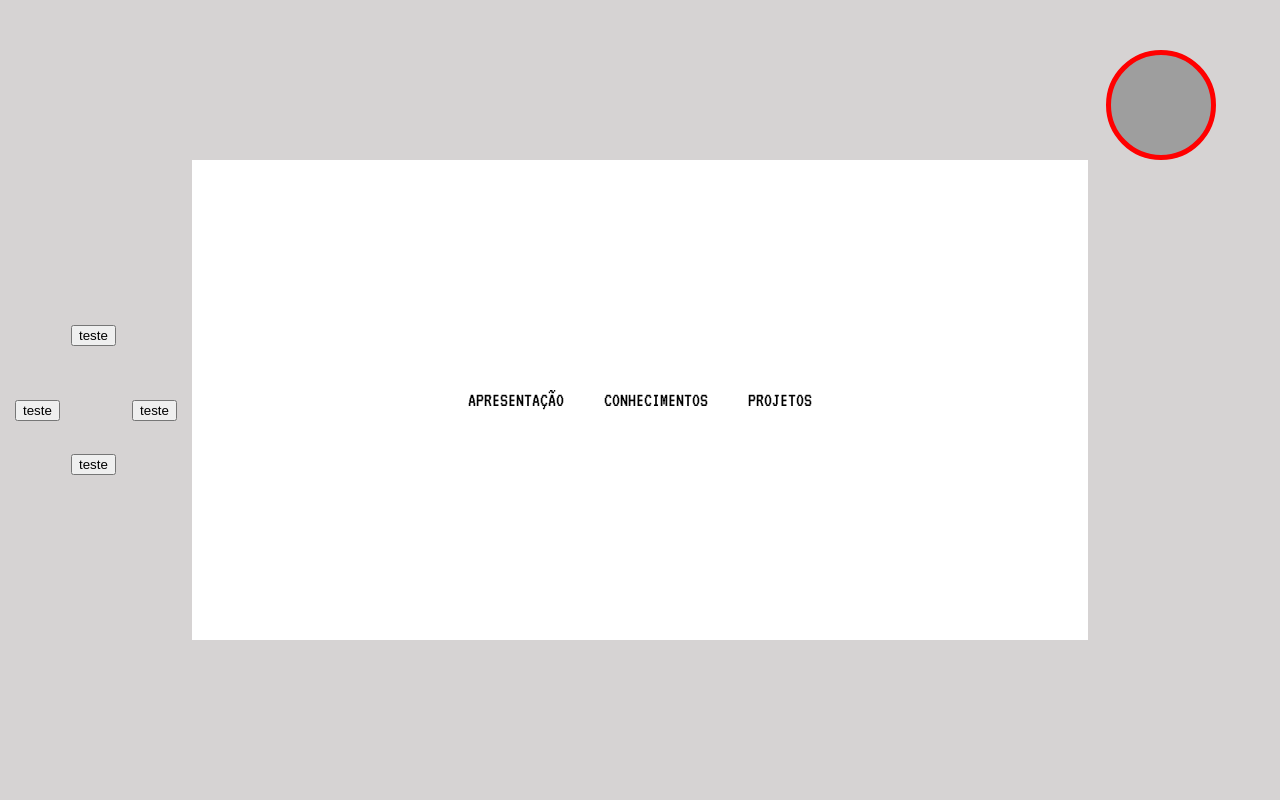
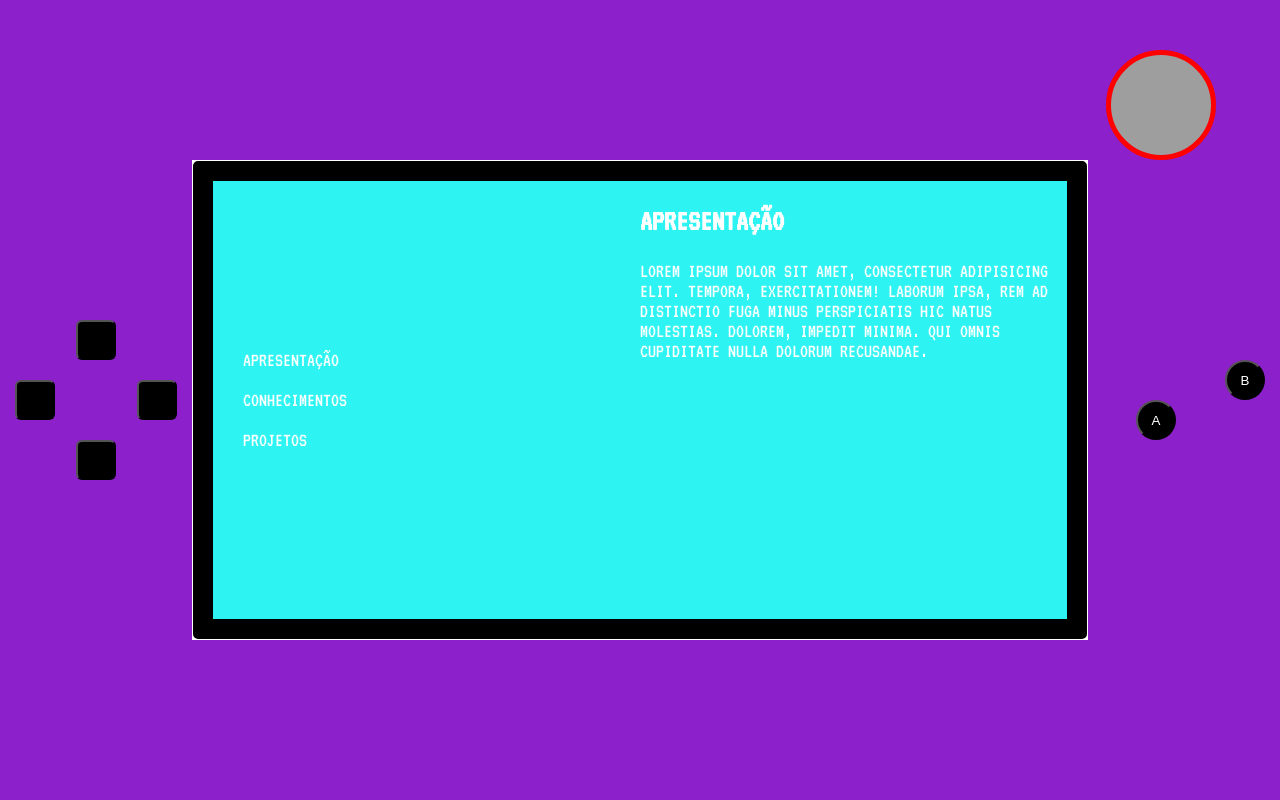
Before and after one commit to LeoSouza221/meu-site, a website: page index.html in a window 1280 px wide. Drawn offline with Linux system fonts and the light colour scheme; grey boxes are pictures that could not be loaded.

Commit message:
Ajustado posicoes

```diff
--- a/index.html
+++ b/index.html
@@ -4,7 +4,7 @@
     <meta charset="UTF-8">
     <meta name="viewport" content="width=device-width, initial-scale=1.0">
     <meta http-equiv="X-UA-Compatible" content="ie=edge">
-    <title>Apresentacao</title>
+    <title>Apresentação</title>
     <link rel="stylesheet" href="resources/css/style.css">
     <link href="https://fonts.googleapis.com/css?family=VT323&display=swap" rel="stylesheet">
 </head>
@@ -16,22 +16,17 @@
         </header>
         <div class="left-side">
             <div class="left-buttons">
-                <button class="left-button1">
-                    teste
+                <button class="left-button left-button1">
                 </button>
-                <button class="left-button2">
-                    teste
+                <button class="left-button left-button2">
                 </button>
-                <button class="left-button3">
-                    teste
+                <button class="left-button left-button3">
                 </button>
-                <button class="left-button4">
-                    teste
+                <button class="left-button left-button4">
                 </button>
             </div>
         </div>
         <main class="content">
-            <section class="my-apresentation">
             <nav class="toolbar">
                 <ul class="toolbar-items">
                     <li><a href="#apresentation">Apresentação</a></li>
@@ -39,14 +34,16 @@
                     <li><a href="#projects">Projetos</a></li>
                 </ul>
             </nav>
+            <section class="my-apresentation slides">
                 <div id="apresentation">
                     <h1>Apresentação</h1>
                     <p>
-
+                        Lorem ipsum dolor sit amet, consectetur adipisicing elit. Tempora, exercitationem! Laborum ipsa, rem ad distinctio fuga minus perspiciatis hic natus molestias. Dolorem, impedit minima. Qui omnis cupiditate nulla dolorum recusandae.
                     </p>
                 </div>
                 <div id="knowledge">
                     <h1>Conhecimentos</h1>
+
                 </div>
                 <div id="projects">
                     <h1>Projetos</h1>
@@ -54,7 +51,14 @@
             </section>
         </main>
         <div class="right-side">
-
+            <div class="right-buttons">
+                <button class="right-button right-button1">
+                    A
+                </button>
+                <button class="right-button right-button2">
+                    B
+                </button>
+            </div>
         </div>
         <footer class="footer"></footer>
     </div>
--- a/resources/css/style.css
+++ b/resources/css/style.css
@@ -25,7 +25,7 @@ body {
     grid-area: header;
     width: 100%;
     position: relative;
-    background: rgb(214, 211, 211);
+    background: rgb(140, 32, 202);
 }
 
 .avatar {
@@ -45,10 +45,12 @@ body {
 
 .content {
     display: flex;
-    text-align: center;
     grid-area: content;
-    /* border: 20px solid black; */
-    z-index: 10;
+    border: 20px solid black;
+    background: rgb(45, 243, 243);
+    margin: 1px;
+    border-radius: 5px;
+    color: white;
 }
 
 .my-apresentation {
@@ -56,6 +58,11 @@ body {
     width: 100%;
     overflow: scroll;
     overflow-x: hidden;
+    overflow-y: hidden;
+}
+
+.slides {
+    scroll-behavior: smooth;
 }
 
 .toolbar {
@@ -64,12 +71,13 @@ body {
 }
 
 .toolbar-items {
+    display: flex;
     height: 100%;
     width: 100%;
+    flex-direction: column;
     justify-content: center;
-    align-items: center;
-    display: flex;
-    margin: 0;
+    align-items: flex-start;
+    margin: 0 20px;
     padding: 0;
 }
 
@@ -79,17 +87,31 @@ ul {
 }
 
 .toolbar-items li {
-    padding: 20px;
+    text-align: start;
+    padding: 10px;
 }
+
+/* .toolbar-items li::before {
+
+} */
 
 .toolbar-items li a {
     text-decoration: none;
-    color: black;
+    color: white;
 }
 
 .toolbar-items li:hover {
-    background: black;
     cursor: pointer;
+    animation: menu 1.5s infinite reverse;
+}
+
+@keyframes menu {
+    to {
+        background: black ;
+    }
+    from {
+        background: none;
+    }
 }
 
 .toolbar-items li a:hover {
@@ -99,19 +121,27 @@ ul {
 #apresentation {
     height: 100%;
     width: 100%;
+    position: relative;
 }
 
 #knowledge {
     height: 100%;
     width: 100%;
+    position: relative;
 }
 
 #projects {
     height: 100%;
     width: 100%;
+    position: relative;
 }
 
 /*------------------------------------*/
+
+button {
+    text-align: center;
+    margin: auto;
+}
 
 .left-side {
     display: flex;
@@ -119,38 +149,45 @@ ul {
     justify-content: center;
     align-items: center;
     grid-area: left-side;
-    background: rgb(214, 211, 211);
+    background: rgb(140, 32, 202);
 }
 
 .left-buttons {
     width: 100%;
-    height: 150px;
+    height: 160px;
     position: relative;
+}
 
-}
+.left-button {
+    height: 40px;
+    width: 40px;
+    background: black;
+    border-radius: 15%;
+    color: white;
+    /* border: 5px solid; */
+ }
 
 .left-button1 {
     position: absolute;
     top: 0;
-    left:50%;
-    left: calc(50% - 25px);
+    left: calc(50% - 20px);
 }
 
 .left-button2 {
     position: absolute;
-    top: 75px;
+    top: 60px;
     right: 15px;
 }
 
 .left-button3 {
     position: absolute;
     bottom: 0;
-    left: calc(50% - 25px);
+    left: calc(50% - 20px);
 }
 
 .left-button4 {
     position: absolute;
-    top: 75px;
+    top: 60px;
     left: 15px;
 }
 
@@ -159,8 +196,37 @@ ul {
 .right-side {
     display: flex;
     text-align: center;
-    grid-area: right-side;
-    background: rgb(214, 211, 211);
+    justify-content: center;
+    align-items: center;
+    background: rgb(140, 32, 202);
+}
+
+.right-buttons {
+    width: 100%;
+    height: 160px;
+    position: relative;
+}
+
+.right-button {
+    border-radius: 50%;
+    height: 40px;
+    width: 40px;
+    background: black;
+    color: white;
+    /* border: 5px solid; */
+    border-color: black, black, white;
+ }
+
+.right-button1 {
+    position: absolute;
+    top: 80px;
+    left: 25%;
+}
+
+.right-button2 {
+    position: absolute;
+    top: 40px;
+    right: 15px;
 }
 /*------------------------------------*/
 
@@ -168,6 +234,6 @@ ul {
     display: flex;
     text-align: center;
     grid-area: footer;
-    background: rgb(214, 211, 211);
+    background: rgb(140, 32, 202);
 }
 /*------------------------------------*/
```
Lines whose indentation alone changed are shown as unchanged.
